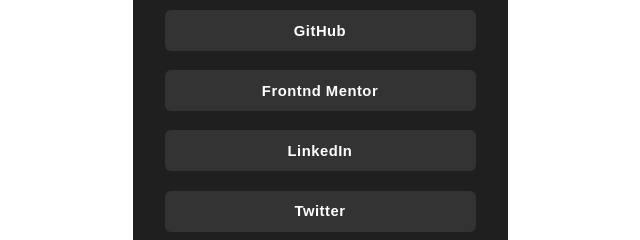
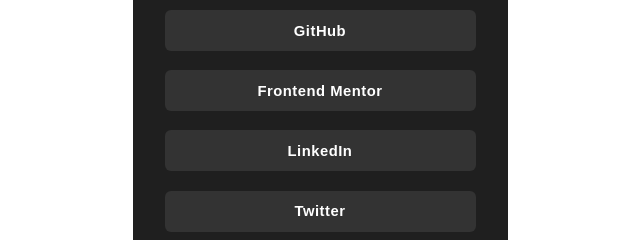
Before and after one commit to Adesco22/social_links_page, a plain HTML site: page index.html in a window 1280 px wide. Shown: the part 376-616 px from the top of the page, 320-960 px from the left. Drawn offline with Linux system fonts and the light colour scheme.

Commit message:
slight changes were made to the html document.

```diff
--- a/index.html
+++ b/index.html
@@ -32,7 +32,7 @@
         <p class="small">"Front-end developer and avid reader."</p>
         <div class="social-links">
           <button type="button" formaction="#">GitHub</button>
-          <button type="button" formaction="#">Frontnd Mentor</button>
+          <button type="button" formaction="#">Frontend Mentor</button>
           <button type="button" formaction="#">LinkedIn</button>
           <button type="button" formaction="#">Twitter</button>
           <button type="button" formaction="#">Instagram</button>
```
